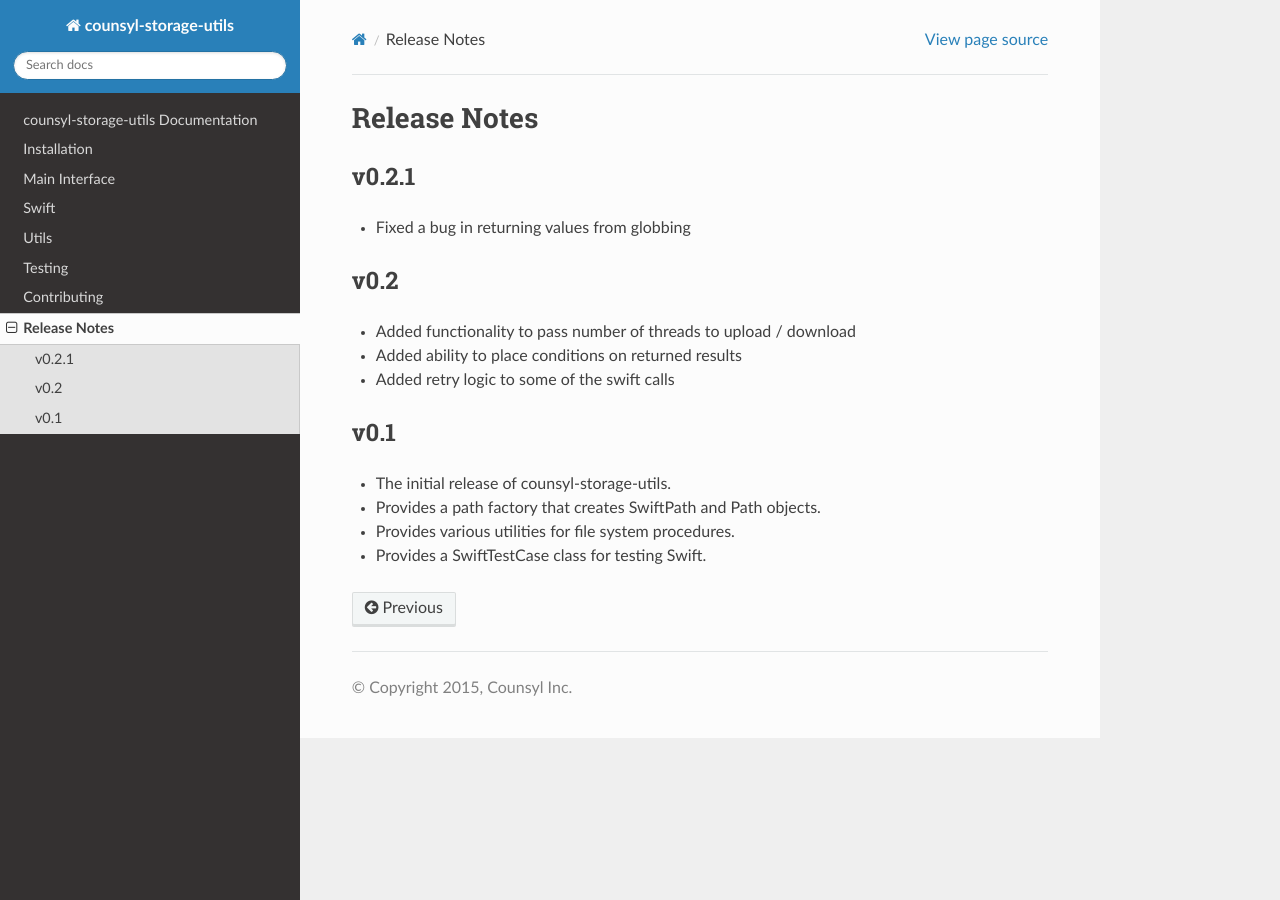
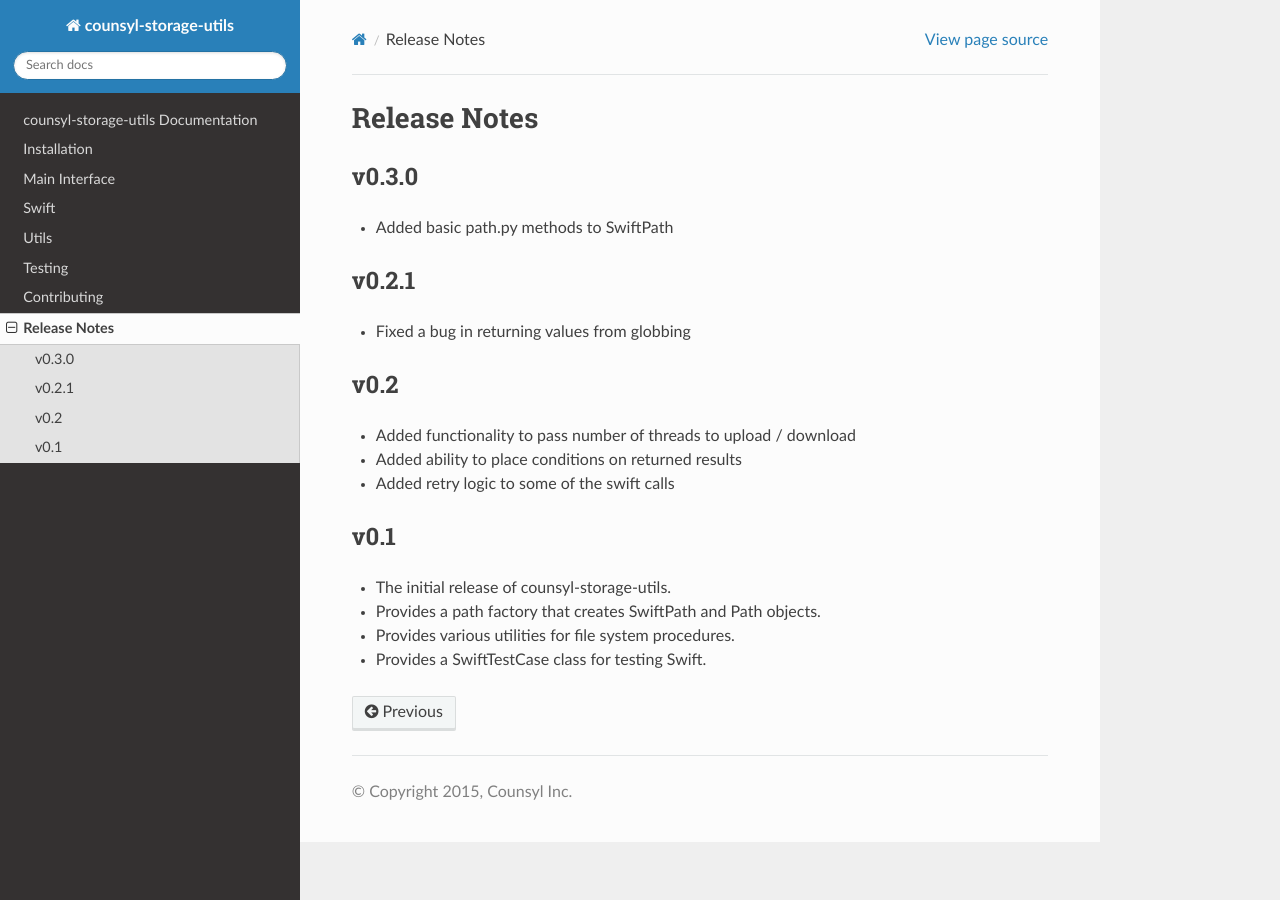
Before and after one commit to counsyl/stor, a Sphinx documentation site: the page built from docs/release_notes.rst, in a window 1280 px wide. Built offline with Sphinx 7.4.7 and the Read the Docs theme 2.0.0, drawn with Linux system fonts in a browser that asks for light colours; the version number could not be read and is left out.

Commit message:
Sem-Ver: feature, added basic path methods to SwiftPath

```diff
--- a/docs/release_notes.rst
+++ b/docs/release_notes.rst
@@ -1,5 +1,10 @@
 Release Notes
 =============
+
+v0.3.0
+------
+
+* Added basic path.py methods to SwiftPath
 
 v0.2.1
 ------
```
